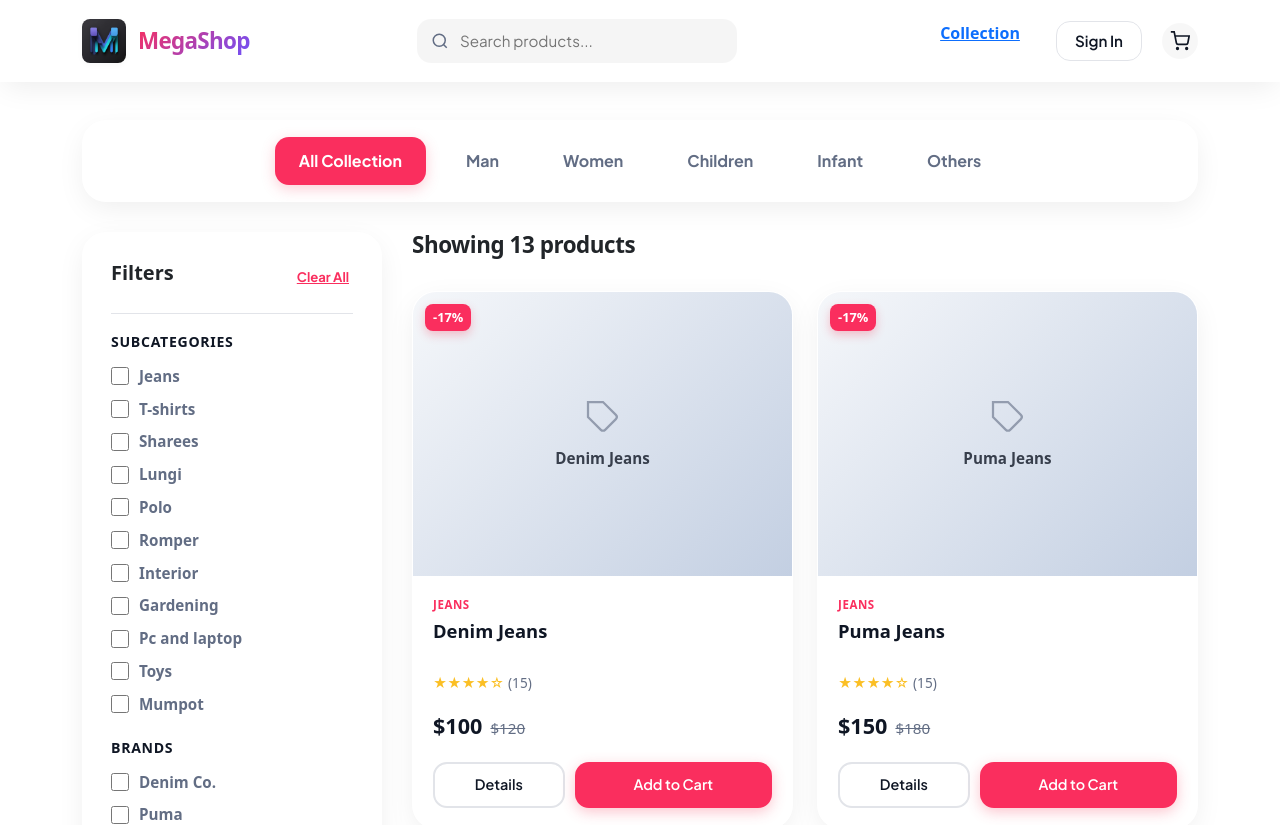
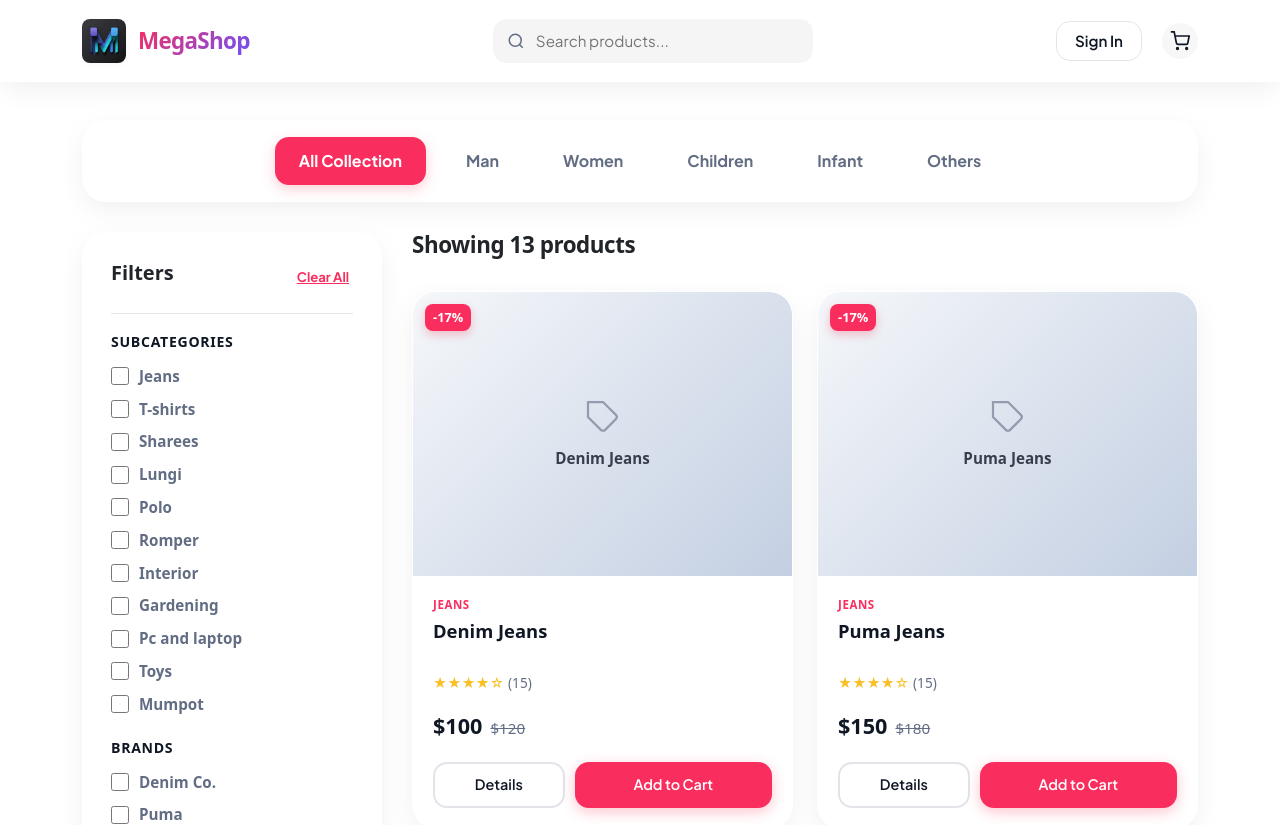
Before and after one commit to mustafa-Mlab/shopping-cart, a React (Create React App) app: page / in a window 1280 px wide. Shown: the top 825 px of the page. Built offline with nearby package versions, Linux system fonts and the light colour scheme.

Commit message:
chore: remove redundant Collection link from header navigation

```diff
--- a/src/Component/Header/Header.js
+++ b/src/Component/Header/Header.js
@@ -38,12 +38,6 @@
         </div>
 
         <nav className="nav-section">
-          {/* Main navigation list (Orders link has been removed from here) */}
-          <ul className="nav-links">
-            <li className="active-item" onClick={() => navigate('home')}>
-              <a href="#/" onClick={(e) => { e.preventDefault(); navigate('home'); }}>Collection</a>
-            </li>
-          </ul>
 
           <div className="actions-section">
             {user ? (
```
